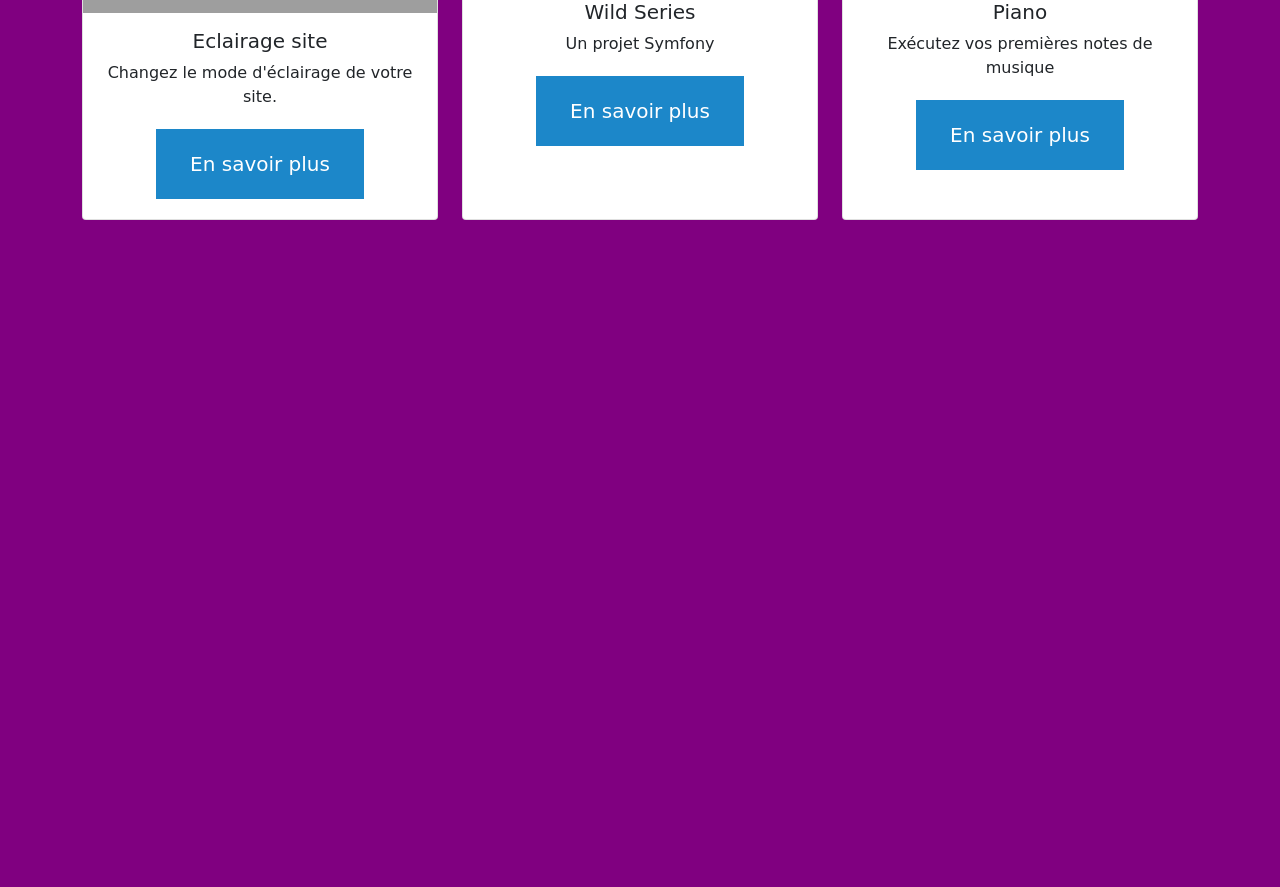
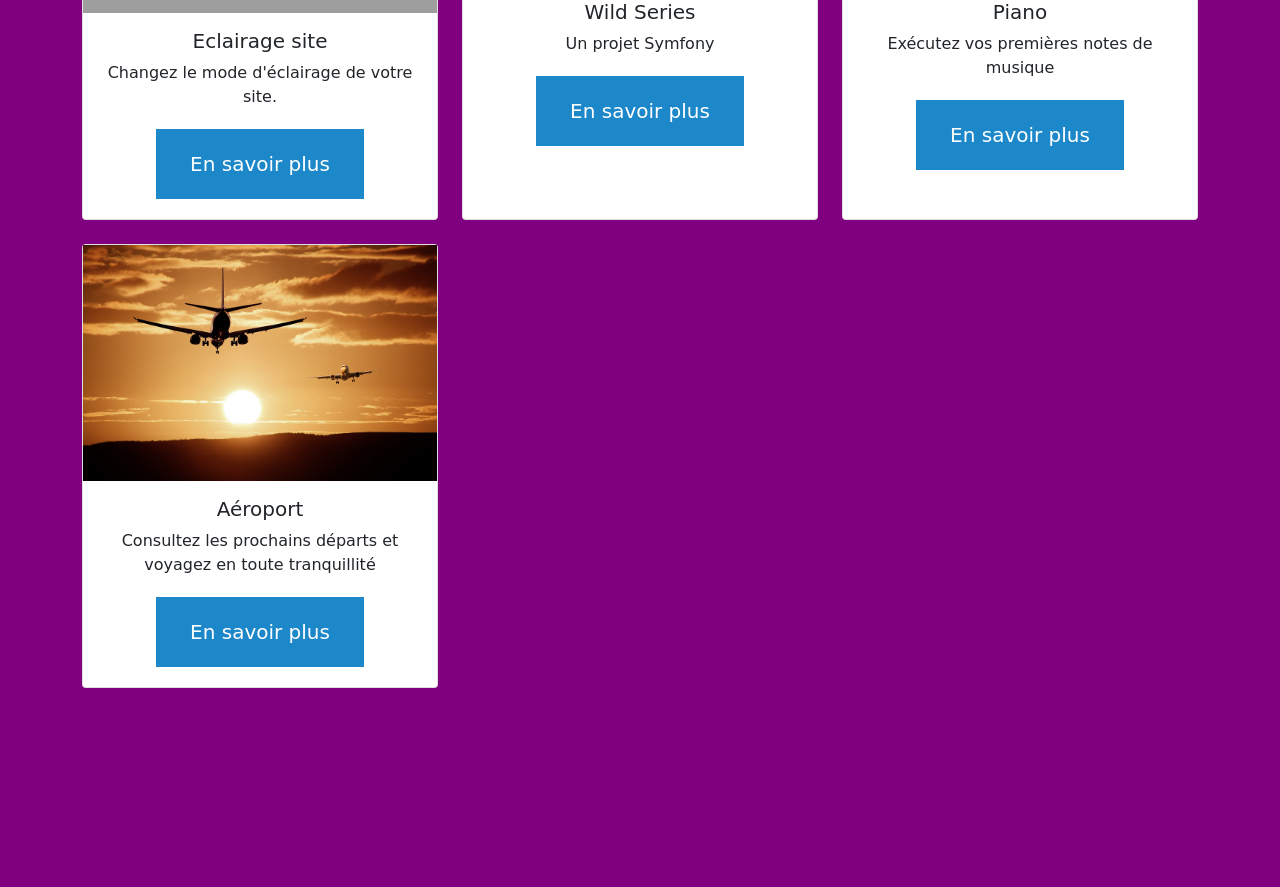
Before and after one commit to Damien1989/super-portfolio, a PHP site: template templates/project/index.html.twig in a window 1280 px wide. Shown: the part 980-1867 px from the top of the page. Before the commit the page ends 1200 px from the top, so only its background shows below. Run offline with PHP 8.4, Linux system fonts and the light colour scheme; the template is opened without the code that fills it, so the values that code supplies are empty; style sheets or scripts are compiled from the project's sources; some libraries are stand-ins or nearby versions; some web fonts are replaced; grey boxes are pictures that could not be loaded.

Commit message:
add project plane

```diff
--- a/templates/project/index.html.twig
+++ b/templates/project/index.html.twig
@@ -68,6 +68,16 @@
                         </div>
                     </div>
                 </div>
+                <div class="col">
+                    <div class="card h-100">
+                        <img src="{{ asset('uploads/avion.jpg') }}" class="d-block w-100">
+                        <div class="card-body">
+                            <h5 class="card-title">Aéroport</h5>
+                            <p class="card-text">Consultez les prochains départs et voyagez en toute tranquillité</p>
+                            <a href="https://damien1989.github.io/flight/" class="button">En savoir plus</a>
+                        </div>
+                    </div>
+                </div>
             </div>
         </div>
     </div>
```
Also changed, not shown: public/uploads/avion.jpg (added).
